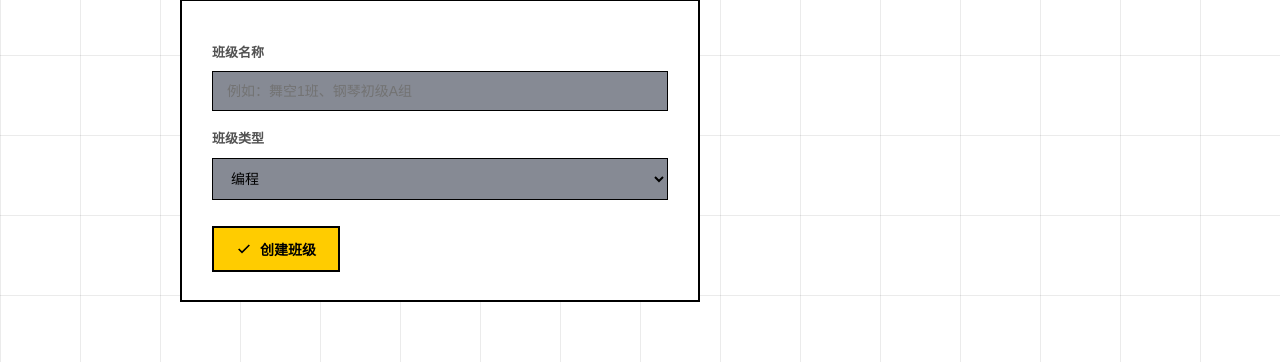
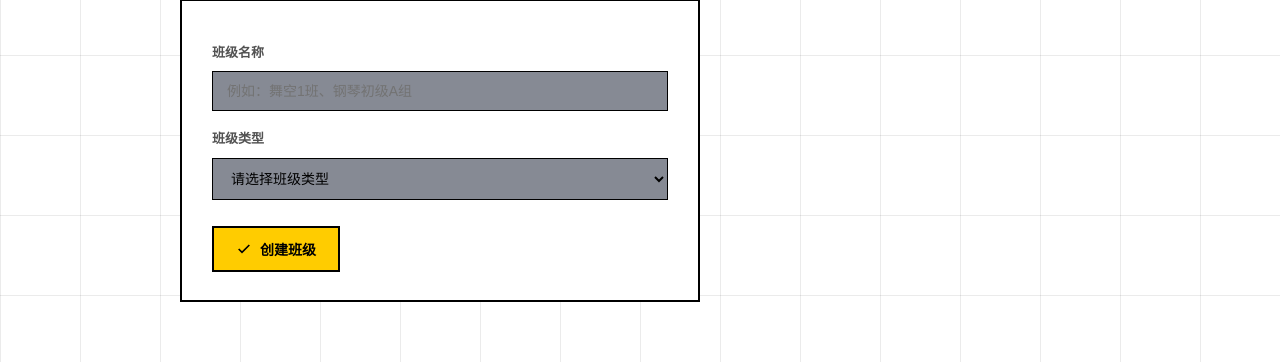
Before and after one commit to lindamannnnn/Ekko, a Flask app: template templates/classes/new.html in a window 1280 px wide. Shown: the part 185-547 px from the top of the page. Run offline with Flask 3, Linux system fonts and the light colour scheme; the template is opened without the code that fills it: values that come from a table or form of the project are taken from there, others are empty; some libraries are stand-ins or nearby versions.

Commit message:
feat(classes): 新建班级类型默认显示占位提示，要求用户手动选择

```diff
--- a/templates/classes/new.html
+++ b/templates/classes/new.html
@@ -18,6 +18,7 @@
     <div class="form-group">
       <label>班级类型</label>
       <select name="type_code" required class="form-input">
+        <option value="" disabled {% if not form_type %}selected{% endif %}>请选择班级类型</option>
         {% for p in presets %}
         <option value="{{ p.code }}" {% if form_type and p.code == form_type %}selected{% endif %}>{{ p.name }}</option>
         {% endfor %}
```
